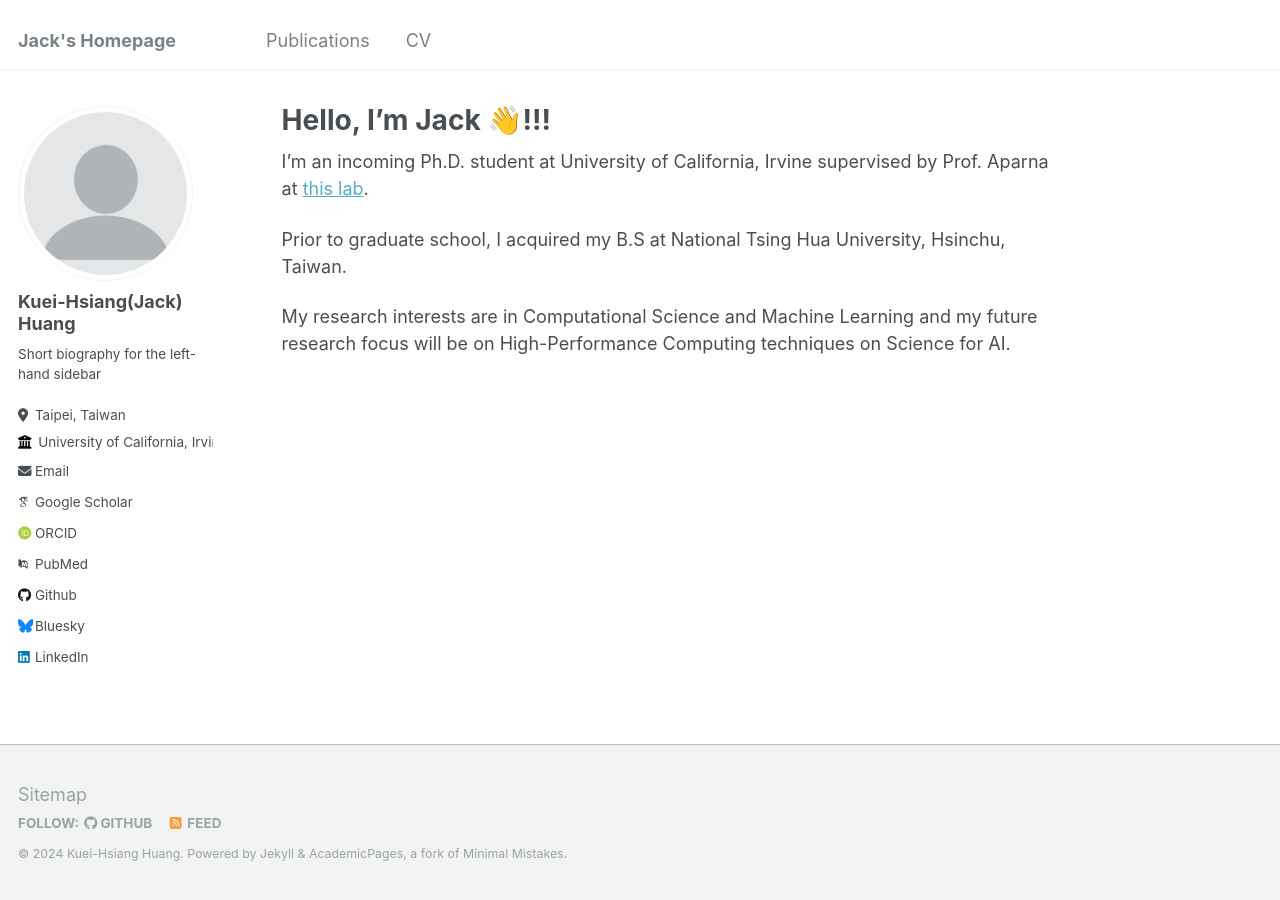
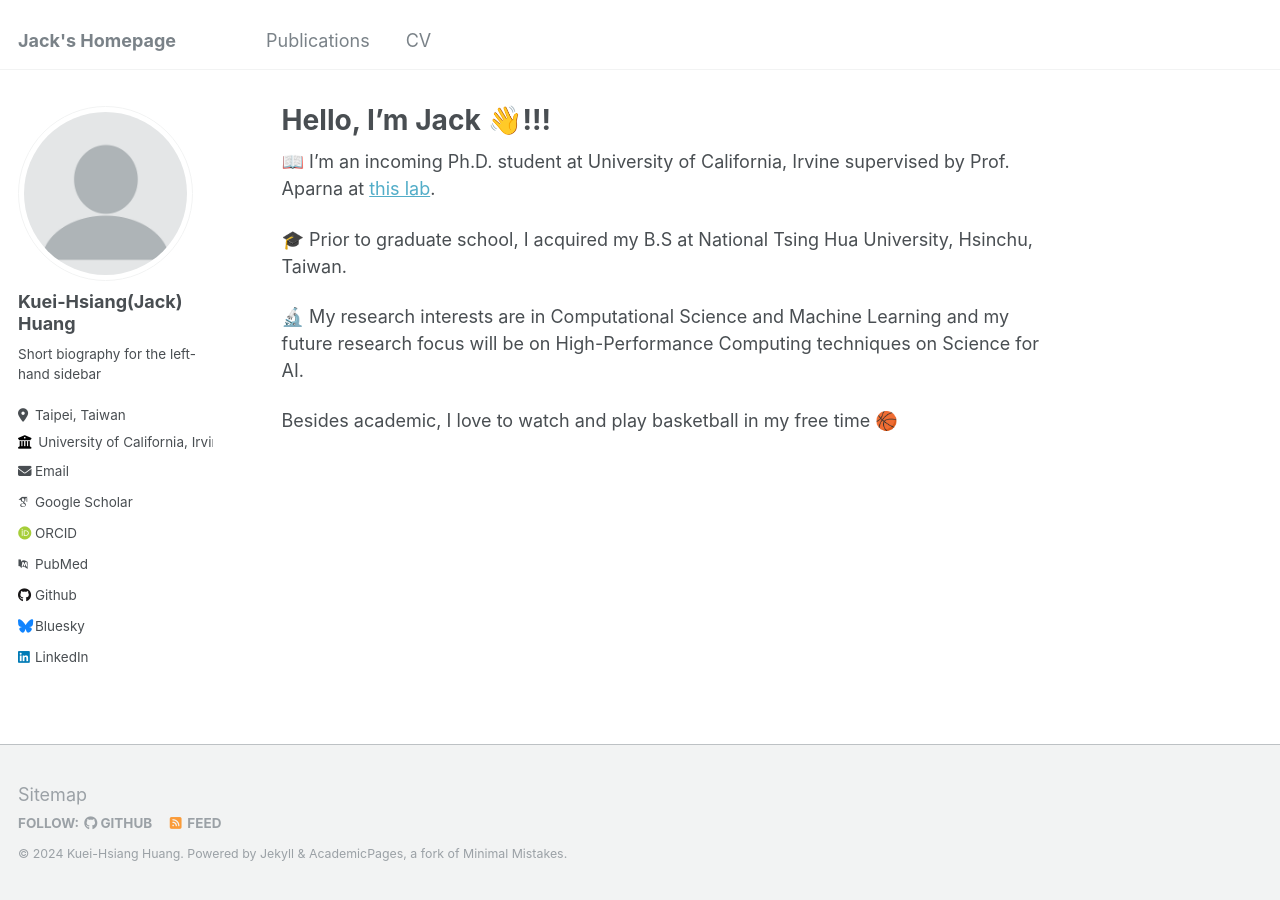
Before and after one commit to JackHuang32/JackHuang32.github.io, a Jekyll site: the page built from _pages/about.md, in a window 1280 px wide. Built offline with Jekyll 4.4.1, drawn with Linux system fonts in a browser that asks for light colours; some web fonts are replaced.

```diff
--- a/_pages/about.md
+++ b/_pages/about.md
@@ -6,8 +6,11 @@ redirect_from:
   - /about/
   - /about.html
 ---
-I'm an incoming Ph.D. student at University of California, Irvine supervised by Prof. Aparna at [this lab](https://hpcforge.eng.uci.edu/).
 
-Prior to graduate school, I acquired my B.S at National Tsing Hua University, Hsinchu, Taiwan.
+📖 I'm an incoming Ph.D. student at University of California, Irvine supervised by Prof. Aparna at [this lab](https://hpcforge.eng.uci.edu/).
 
-My research interests are in Computational Science and Machine Learning and my future research focus will be on High-Performance Computing techniques on Science for AI.
+🎓 Prior to graduate school, I acquired my B.S at National Tsing Hua University, Hsinchu, Taiwan.
+
+🔬 My research interests are in Computational Science and Machine Learning and my future research focus will be on High-Performance Computing techniques on Science for AI.
+
+Besides academic, I love to watch and play basketball in my free time 🏀
```
